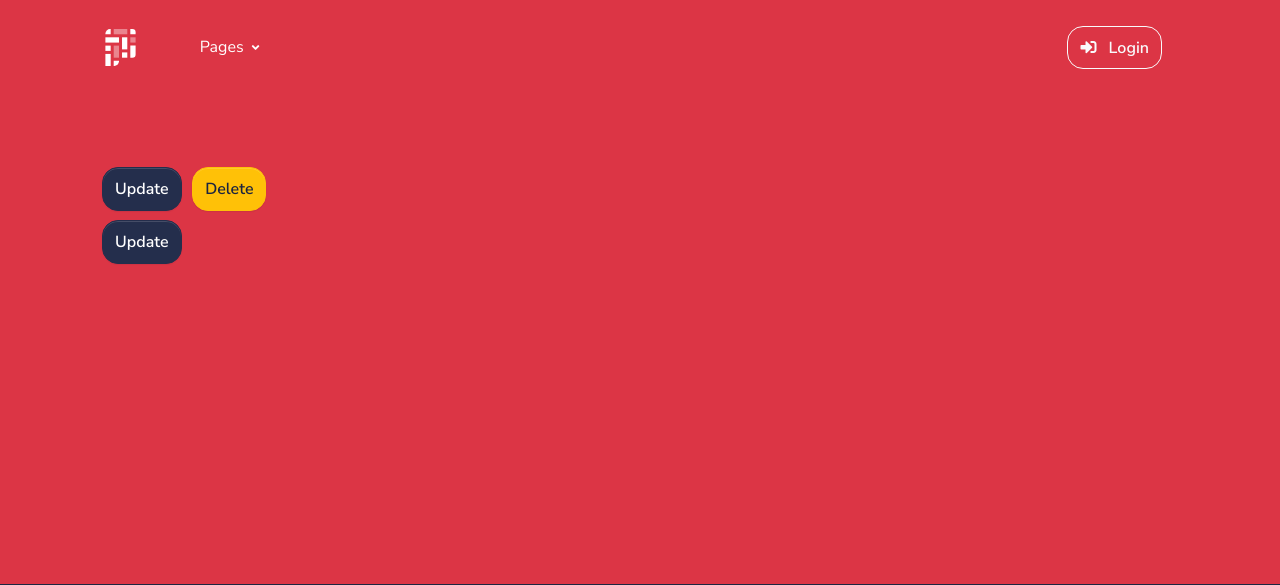
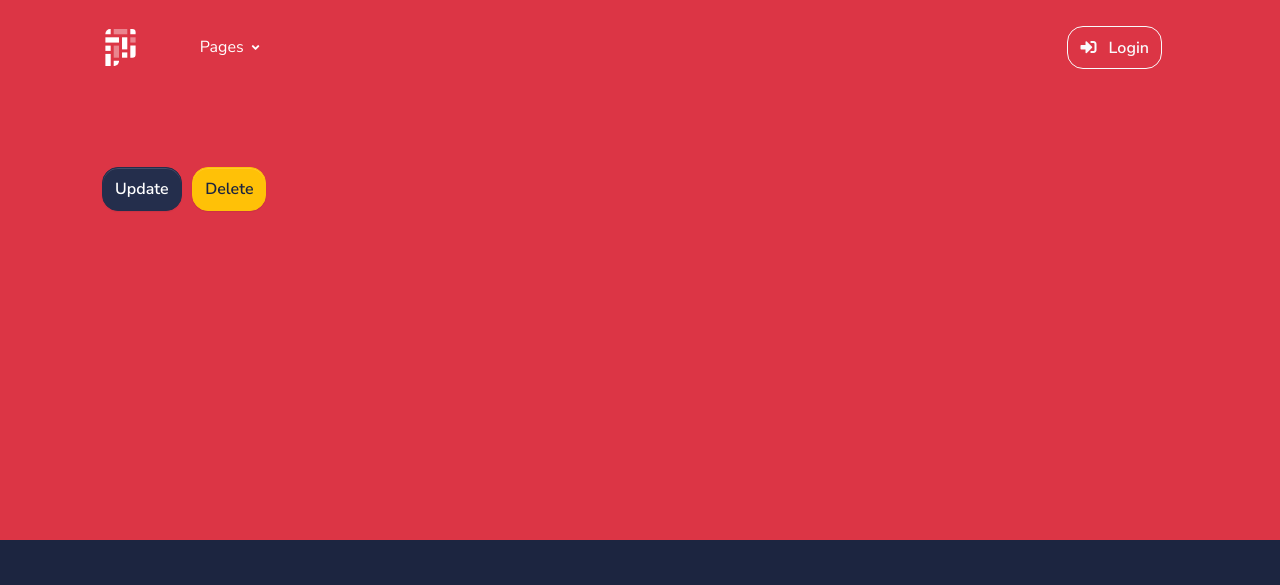
Before and after one commit to vlodek69/music-school, a Django app: template templates/catalog/song_detail.html in a window 1280 px wide. Shown: the top 585 px of the page. Run offline with Django 4.2, Linux system fonts and the light colour scheme; the template is opened without the code that fills it, so the values that code supplies are empty; some libraries are stand-ins or nearby versions.

Commit message:
Update song_detail.html
Remove redundant ipdate button

```diff
--- a/templates/catalog/song_detail.html
+++ b/templates/catalog/song_detail.html
@@ -32,8 +32,4 @@
 
   {% endif %}
 
-  <a href="{% url 'catalog:song-update' pk=song.id %}" class="btn btn-primary">
-    Update
-  </a>
-
 {% endblock %}
```
